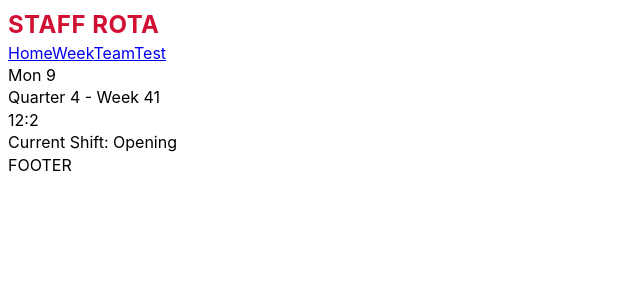
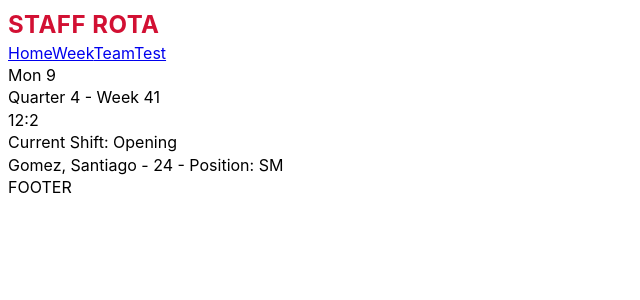
Before and after one commit to 2G2-99/staff_rota, a React (Vite) app: page / in a window 1280 px wide. Shown: the top 300 px of the page, without its empty margins (0-640 px from the left). Built offline with nearby package versions, Linux system fonts and the light colour scheme.

Commit message:
Created team member classes

```diff
--- a/src/Pages/Home.jsx
+++ b/src/Pages/Home.jsx
@@ -1,3 +1,4 @@
+import Position from '../classes/teamMember';
 import {
 	currentShift,
 	formattedDate,
@@ -15,8 +16,20 @@ function Home() {
 			</div>
 			<div>{formattedTime}</div>
 			<div>Current Shift: {currentShift}</div>
+
+			{/* Testing team member classes and methods */}
+			<div>
+				{me.lastName}, {me.firstName} - {me.calculateAge()} - Position:{' '}
+				{me.position}
+			</div>
+			{/*  */}
 		</div>
 	);
 }
 
+const me = new Position(9, 1, 1999, 'Santiago', 'Gomez', 'SM');
+
+console.log(me);
+console.log(me.calculateAge());
+
 export default Home;
--- /dev/null
+++ b/src/classes/teamMember.js
@@ -0,0 +1,37 @@
+import { differenceInYears } from 'date-fns/esm';
+
+class Birthdate {
+	constructor(day, month, year) {
+		this.date = new Date(year, month - 1, day);
+	}
+
+	calculateAge() {
+		const today = new Date();
+		return differenceInYears(today, this.date);
+	}
+}
+
+class TeamMember extends Birthdate {
+	constructor(day, month, year, firstName, lastName) {
+		super(day, month, year);
+		this.firstName = firstName;
+		this.lastName = lastName;
+	}
+
+	sayName(firstName, lastName) {
+		console.log(`My name is ${firstName} ${lastName}`);
+	}
+
+	sayAge(age) {
+		console.log(`I am ${age} years old`);
+	}
+}
+
+class Position extends TeamMember {
+	constructor(day, month, year, firstName, lastName, position) {
+		super(day, month, year, firstName, lastName);
+		this.position = position;
+	}
+}
+
+export default Position;
--- a/src/components/Rota.jsx
+++ b/src/components/Rota.jsx
@@ -9,3 +9,5 @@ function Rota() {
 		</>
 	);
 }
+
+export default Rota;
--- a/src/logic/time.js
+++ b/src/logic/time.js
@@ -2,6 +2,7 @@ import { format } from 'date-fns';
 
 const today = new Date();
 
+const formattedYear = format(today, 'Y');
 const formattedDate = format(today, 'E d ');
 const formattedWeek = format(today, 'w');
 const formattedQuarter = format(today, 'Q');
@@ -14,6 +15,7 @@ const currentShift = formattedHour < '16' ? 'Opening' : 'Closing';
 
 export {
 	formattedDate,
+	formattedYear,
 	formattedQuarter,
 	formattedWeek,
 	formattedTime,
```
